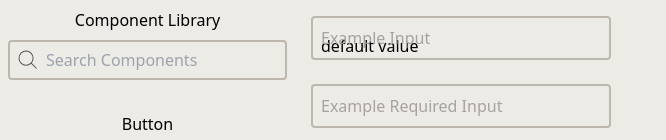
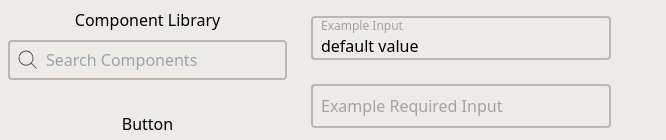
Before and after one commit to ks-rjjones/component-library, a React (Vite) app: page /components/form in a window 1280 px wide. Shown: the top 140 px of the page, without its empty margins (0-666 px from the left). Built offline with nearby package versions, Linux system fonts and the light colour scheme.

Commit message:
update form

```diff
--- a/src/pages/formPage.tsx
+++ b/src/pages/formPage.tsx
@@ -1,3 +1,4 @@
+import { useMemo } from "react";
 import { useForm } from "react-hook-form";
 import Button from "src/components/button";
 import Input from "src/components/input";
@@ -8,26 +9,32 @@ interface IExampleForm {
 }
 
 export default function FormPage() {
+  const defaultValues: IExampleForm = useMemo(() => {
+    return { example: "default value", exampleRequired: "" };
+  }, []);
+
   const {
     register,
     handleSubmit,
     watch,
     formState: { errors },
-  } = useForm<IExampleForm>({ defaultValues: { example: "default value" } });
+  } = useForm<IExampleForm>({
+    defaultValues,
+  });
 
   const onSubmit = (data: IExampleForm) => console.log(data);
-
-  console.log(watch("example")); // watch input value by passing the name of it
+  const { example, exampleRequired } = watch();
 
   return (
     <form onSubmit={handleSubmit(onSubmit)}>
       <div className="flex max-w-screen-sm flex-col justify-start">
-        <Input border label="Example Input" {...register("example")} />
+        <Input border label="Example Input" {...register("example")} value={example} />
         <Input
           label="Example Required Input"
           border
           errorText={errors.exampleRequired ? "This field is required" : ""}
           {...register("exampleRequired", { required: true })}
+          value={exampleRequired}
         />
         <Button type="submit" text="Submit" />
       </div>
```
Also changed, not shown: 1 other file (tests, documents, lock files or other folders).
